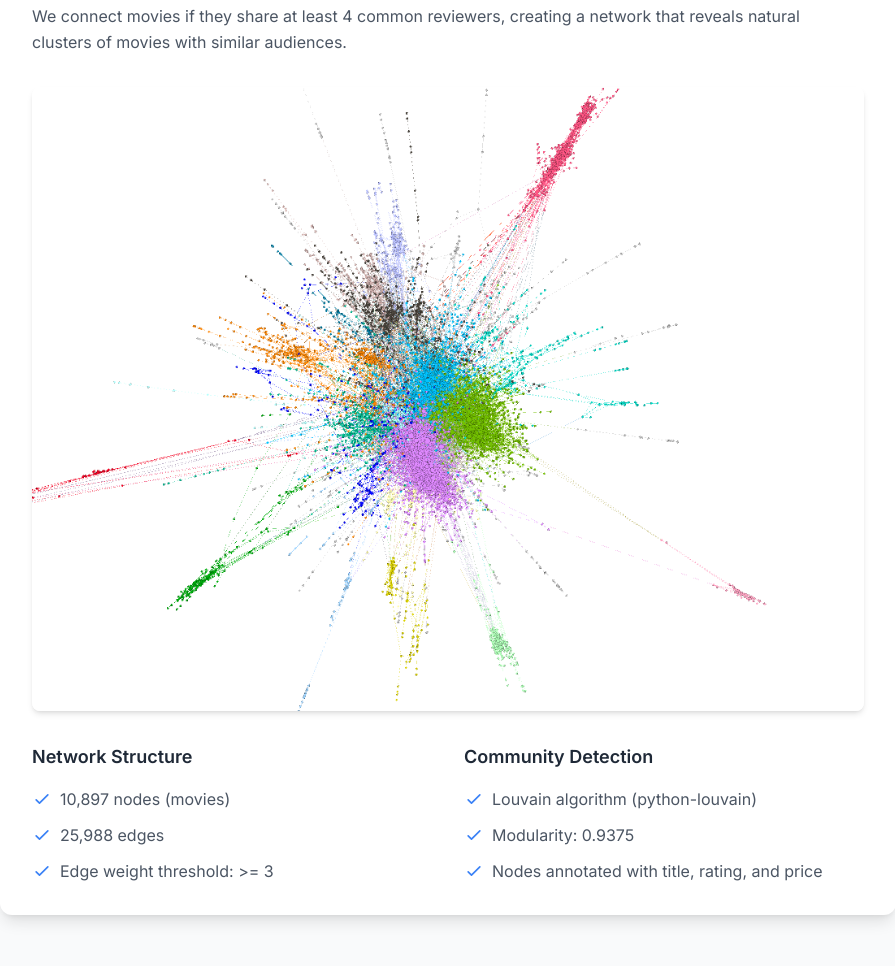
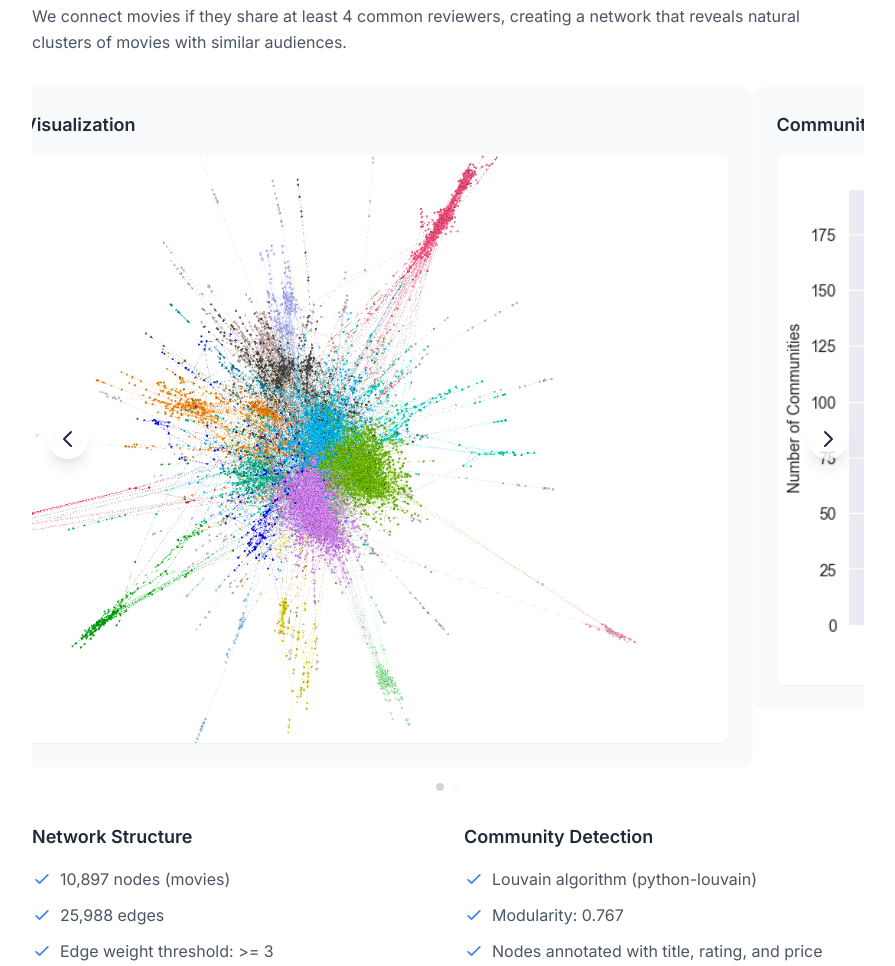
Before and after one commit to runeharlyk/CSS-02467-exam-project, a plain HTML site: page website/index.html in a window 1280 px wide. Shown: the part 1293-2259 px from the top of the page, without its empty margins (192-1087 px from the left). Drawn offline with nearby package versions, Linux system fonts and the light colour scheme.

Commit message:
Adds community rating image

```diff
--- a/website/index.html
+++ b/website/index.html
@@ -283,11 +283,88 @@
               similar audiences.
             </p>
             <div id="network-viz" class="mb-8">
-              <img
-                src="assets/graph.png"
-                alt="Network Visualization"
-                class="w-full rounded-lg shadow-md"
-              />
+              <div class="relative">
+                <div class="overflow-hidden">
+                  <div
+                    class="flex transition-transform duration-500 ease-in-out"
+                    id="networkCarousel"
+                  >
+                    <div class="w-full flex-shrink-0">
+                      <div class="bg-gray-50 rounded-xl p-6">
+                        <h4 class="text-lg font-semibold mb-4 text-gray-800">
+                          Network Visualization
+                        </h4>
+                        <img
+                          src="assets/graph.png"
+                          alt="Network Visualization"
+                          class="w-full rounded-lg shadow-sm"
+                        />
+                      </div>
+                    </div>
+                    <div class="w-full flex-shrink-0">
+                      <div class="bg-gray-50 rounded-xl p-6">
+                        <h4 class="text-lg font-semibold mb-4 text-gray-800">
+                          Community Ratings Distribution
+                        </h4>
+                        <img
+                          src="assets/community_ratings.png"
+                          alt="Community Ratings Distribution"
+                          class="w-full rounded-lg shadow-sm"
+                        />
+                      </div>
+                    </div>
+                  </div>
+                </div>
+                <button
+                  class="absolute left-4 top-1/2 -translate-y-1/2 bg-white/80 hover:bg-white text-gray-800 p-2 rounded-full shadow-lg transition-colors"
+                  id="prevNetwork"
+                >
+                  <svg
+                    class="w-6 h-6"
+                    fill="none"
+                    stroke="currentColor"
+                    viewBox="0 0 24 24"
+                  >
+                    <path
+                      stroke-linecap="round"
+                      stroke-linejoin="round"
+                      stroke-width="2"
+                      d="M15 19l-7-7 7-7"
+                    ></path>
+                  </svg>
+                </button>
+                <button
+                  class="absolute right-4 top-1/2 -translate-y-1/2 bg-white/80 hover:bg-white text-gray-800 p-2 rounded-full shadow-lg transition-colors"
+                  id="nextNetwork"
+                >
+                  <svg
+                    class="w-6 h-6"
+                    fill="none"
+                    stroke="currentColor"
+                    viewBox="0 0 24 24"
+                  >
+                    <path
+                      stroke-linecap="round"
+                      stroke-linejoin="round"
+                      stroke-width="2"
+                      d="M9 5l7 7-7 7"
+                    ></path>
+                  </svg>
+                </button>
+                <div
+                  class="flex justify-center mt-4 space-x-2"
+                  id="networkDots"
+                >
+                  <button
+                    class="w-2 h-2 rounded-full bg-gray-300 hover:bg-gray-400 transition-colors"
+                    data-index="0"
+                  ></button>
+                  <button
+                    class="w-2 h-2 rounded-full bg-gray-300 hover:bg-gray-400 transition-colors"
+                    data-index="1"
+                  ></button>
+                </div>
+              </div>
             </div>
             <div class="grid md:grid-cols-2 gap-8">
               <div class="space-y-4">
@@ -380,7 +457,7 @@
                         d="M5 13l4 4L19 7"
                       ></path>
                     </svg>
-                    Modularity: 0.9375
+                    Modularity: 0.767
                   </li>
                   <li class="flex items-center">
                     <svg
@@ -892,6 +969,69 @@
 
       // Start auto-advance initially
       startAutoAdvance();
+
+      // Network Carousel
+      const networkCarousel = document.getElementById("networkCarousel");
+      const prevNetworkButton = document.getElementById("prevNetwork");
+      const nextNetworkButton = document.getElementById("nextNetwork");
+      const networkDots = document.querySelectorAll("#networkDots button");
+      let currentNetworkIndex = 0;
+      const totalNetworkSlides = networkDots.length;
+      let networkAutoAdvanceInterval;
+      let networkUserInteractionTimeout;
+
+      function startNetworkAutoAdvance() {
+        networkAutoAdvanceInterval = setInterval(() => {
+          currentNetworkIndex = (currentNetworkIndex + 1) % totalNetworkSlides;
+          updateNetworkCarousel();
+        }, 5000);
+      }
+
+      function stopNetworkAutoAdvance() {
+        clearInterval(networkAutoAdvanceInterval);
+      }
+
+      function handleNetworkUserInteraction() {
+        stopNetworkAutoAdvance();
+        clearTimeout(networkUserInteractionTimeout);
+        networkUserInteractionTimeout = setTimeout(() => {
+          startNetworkAutoAdvance();
+        }, 10000);
+      }
+
+      function updateNetworkCarousel() {
+        networkCarousel.style.transform = `translateX(-${
+          currentNetworkIndex * 100
+        }%)`;
+        networkDots.forEach((dot, index) => {
+          dot.classList.toggle("bg-blue-500", index === currentNetworkIndex);
+          dot.classList.toggle("bg-gray-300", index !== currentNetworkIndex);
+        });
+      }
+
+      prevNetworkButton.addEventListener("click", () => {
+        currentNetworkIndex =
+          (currentNetworkIndex - 1 + totalNetworkSlides) % totalNetworkSlides;
+        updateNetworkCarousel();
+        handleNetworkUserInteraction();
+      });
+
+      nextNetworkButton.addEventListener("click", () => {
+        currentNetworkIndex = (currentNetworkIndex + 1) % totalNetworkSlides;
+        updateNetworkCarousel();
+        handleNetworkUserInteraction();
+      });
+
+      networkDots.forEach((dot, index) => {
+        dot.addEventListener("click", () => {
+          currentNetworkIndex = index;
+          updateNetworkCarousel();
+          handleNetworkUserInteraction();
+        });
+      });
+
+      // Start network carousel auto-advance initially
+      startNetworkAutoAdvance();
     </script>
   </body>
 </html>
```
Also changed, not shown: website/assets/community_ratings.png (added).
